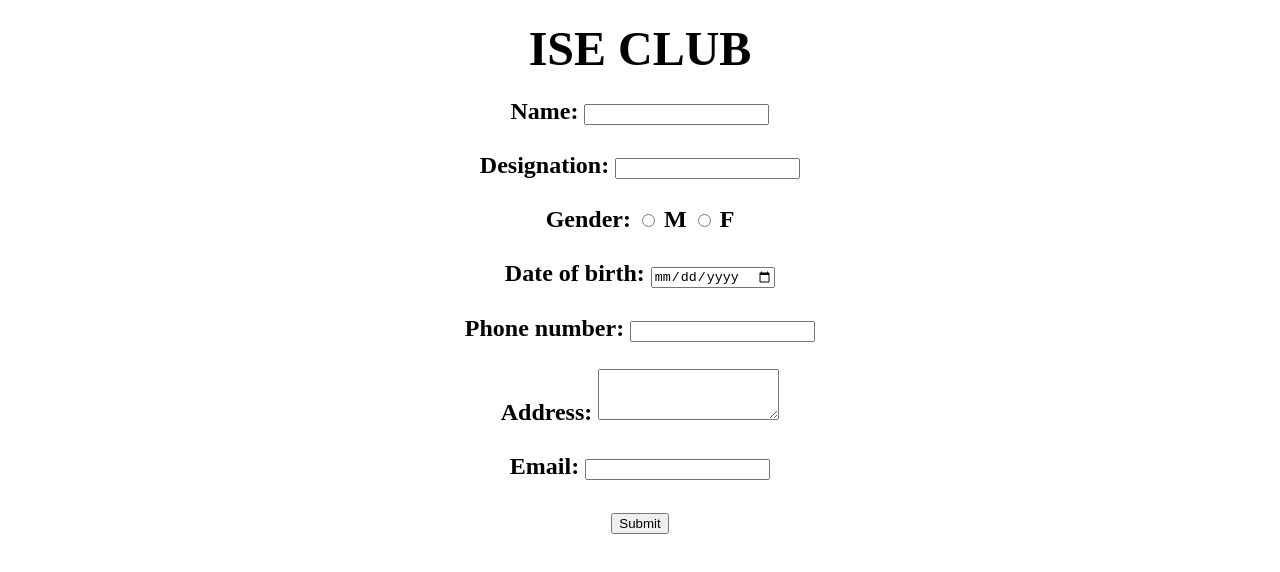
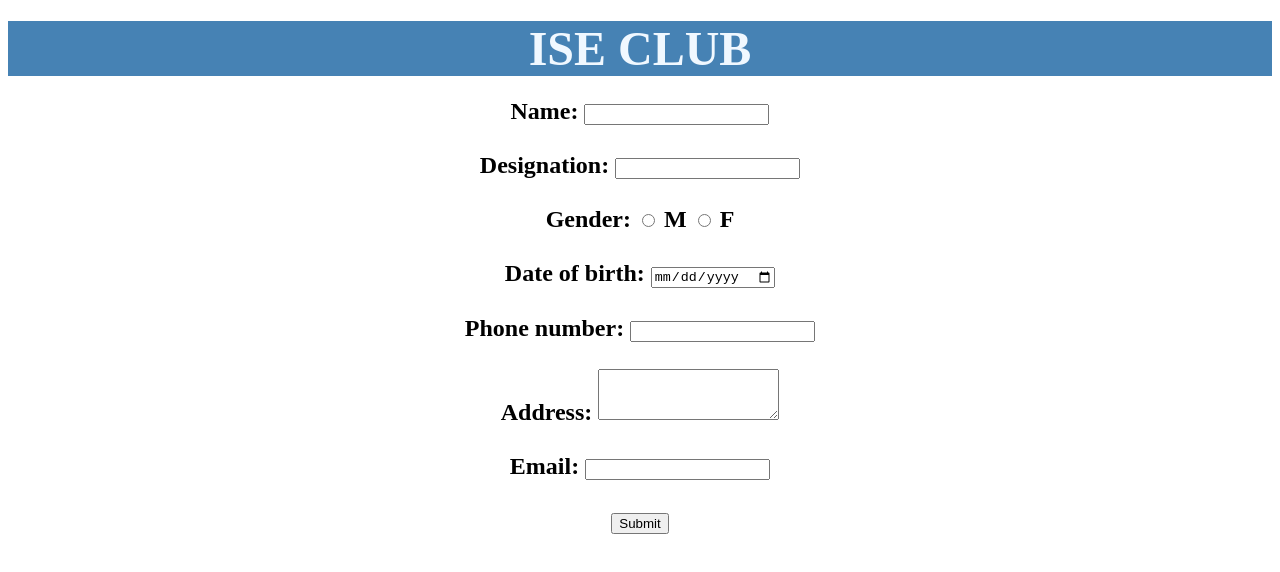
Before and after one commit to madhuri080301/weblab, a plain HTML site: page register.html in a window 1280 px wide. Drawn offline with Linux system fonts and the light colour scheme.

Commit message:
Update register.html

```diff
--- a/register.html
+++ b/register.html
@@ -4,11 +4,11 @@
     <meta charset="UTF-8">
     <meta http-equiv="X-UA-Compatible" content="IE=edge">
     <meta name="viewport" content="width=device-width, initial-scale=1.0">
-    <title>Document</title>
+    <title>Register</title>
 </head>
 <body>
     <head>
-        <h1>
+        <h1 style="background-color: steelblue;color: aliceblue;">
             <center>
                 <font size="+20">
             ISE CLUB
```
